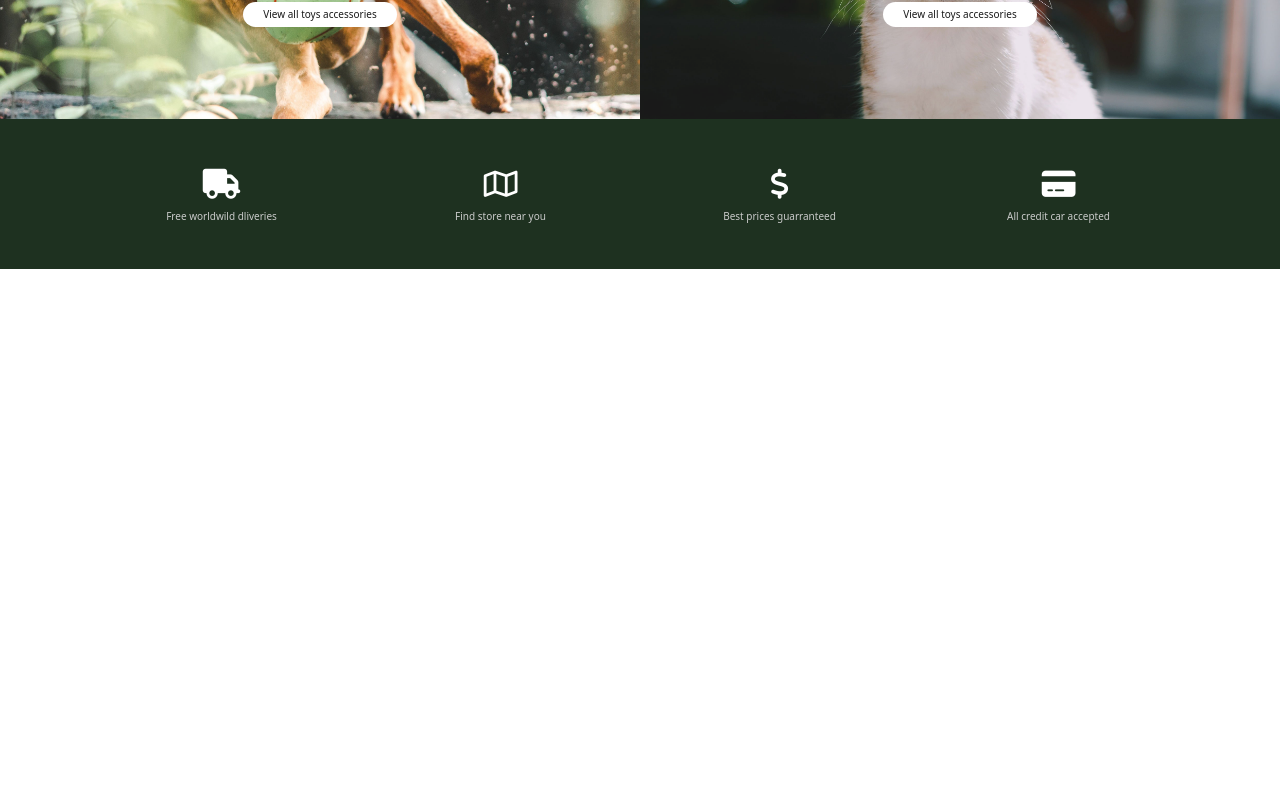
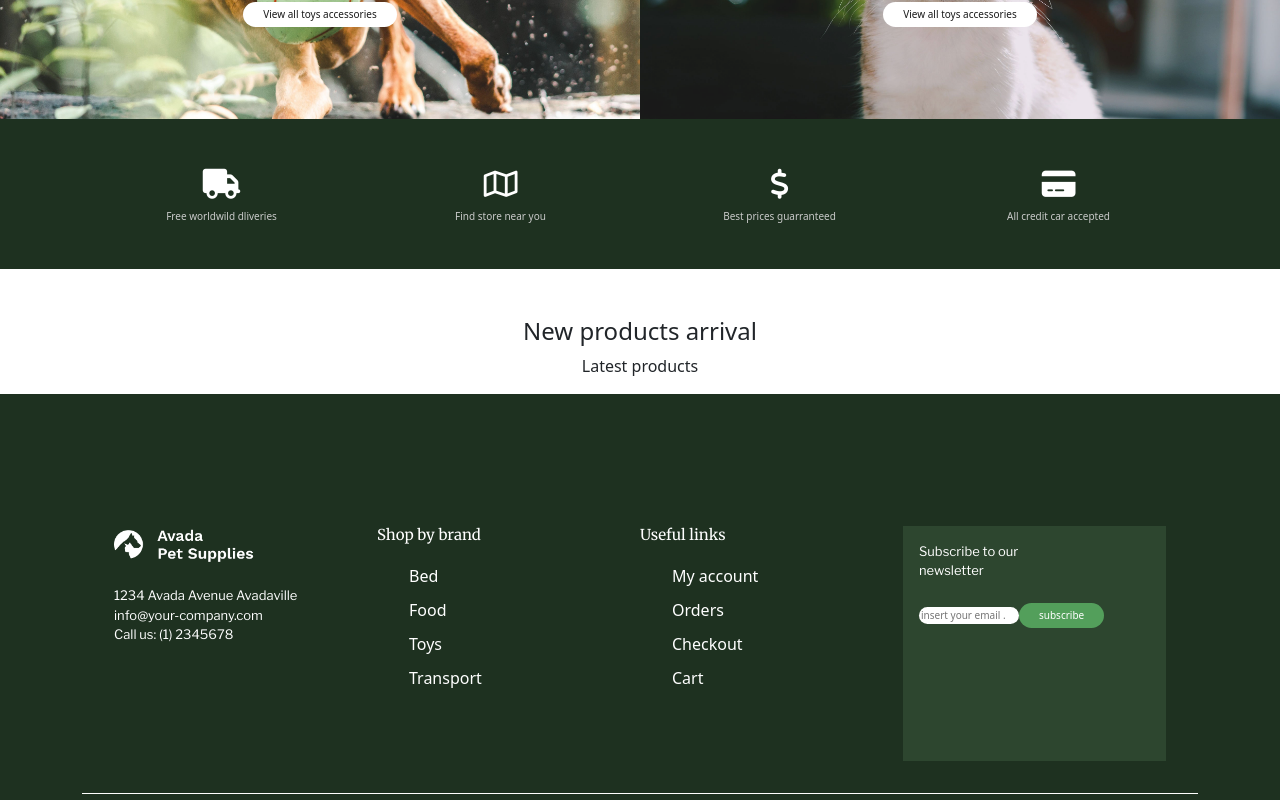
Before and after one commit to Fradala/proj-html-vuejs, a Vue app: page / in a window 1280 px wide. Shown: the part 2809-3609 px from the top of the page. Before the commit the page ends 3086 px from the top, so only its background shows below. Built offline with nearby package versions, Linux system fonts and the light colour scheme.

Commit message:
realizzata parte verde sotto

```diff
--- a/src/components/AppFooter.vue
+++ b/src/components/AppFooter.vue
@@ -1,9 +1,72 @@
 <template lang="">
-    <div>
-        <h1>
+   <section class="info-verdi text-start">
+        <div class="container">
+            <div class="quattro-info d-flex justify-content-between">
+                <div class="quadrato">
+                    <img src="../assets/images/mobile-light-pet-logo-2x.png" alt="logo">
+                    <p class="mt-4">
+                        1234 Avada Avenue Avadaville <br>
+                        info@your-company.com <br>
+                        Call us: (1) 2345678
+                    </p>
+                </div>
+                <div class="quadrato">
+                    <h5>
+                        Shop by brand
+                    </h5>
+                    <ul class="lista">
+                        <li>
+                            Bed
+                        </li>
+                        <li>
+                            Food
+                        </li>
+                        <li>
+                            Toys
+                        </li>
+                        <li>
+                            Transport
+                        </li>
+                    </ul>
+                </div>
 
-        </h1>
-    </div>
+                <div class="quadrato">
+                    <h5>
+                        Useful links
+                    </h5>
+                    <ul class="lista">
+                        <li>
+                            My account
+                        </li>
+                        <li>
+                            Orders
+                        </li>
+                        <li>
+                            Checkout
+                        </li>
+                        <li>
+                            Cart
+                        </li>
+                    </ul>
+                </div>
+
+                <div class=" quadrato carta-verde">
+                    <p>
+                        Subscribe to our <br>
+                        newsletter
+                    </p>
+                    <input class="mb-4" type="search" placeholder="insert your email ...*">
+                    <button>subscribe</button>
+
+                </div>
+
+            </div>
+
+        </div>
+
+
+
+   </section>
 </template>
 <script>
 export default {
@@ -15,5 +78,78 @@ export default {
 @use '../styles/partials/variables' as *;
 @use '../styles/partials/mixins' as *;
 
+.info-verdi{
+    background-color: #1e3120;
+    height: 500px;
+    display: flex;
+    justify-content: center;
+
+
+    .quattro-info{
+        border-bottom: 1px solid white;
+        margin: auto;
+        color: white;
+        height: 300px;
+        padding: 2rem;
+
+
+
+    }
+
+    .quadrato{
+        width: 25%;
+    }
+
+    img{
+        width: 140px;
+
+    }
+
+    input{
+        border-radius: 20px;
+        border: none;
+        font-size: 10px;
+        width: 100px;
+
+    }
+
+    button{
+        border-radius: 20px;
+        background-color: #539f5b;
+        color: white;
+        border: none;
+        font-size: 10px;
+        padding: 5px 20px;
+
+    }
+
+    .lista{
+        text-align: start;
+    }
+
+    h5{
+        font-size: 15px;
+        margin-bottom: 20px;
+        font-family: 'Merriweather', serif;
+    }
+
+    p{
+        font-size: 13px;
+        font-family: 'Libre Franklin', sans-serif;
+        margin-bottom: 20px;
+    }
+
+    li{
+        margin-bottom: 10px;
+    }
+
+    .carta-verde{
+        padding: 1rem;
+        background-color: #2d462f;
+        color: white;
+    }
+
+}
+
 
 </style>
--- a/src/components/AppMain.vue
+++ b/src/components/AppMain.vue
@@ -219,6 +219,18 @@
                 </div>
             </div>
 
+
+    </section>
+    <section class="container">
+        <div class="text-center mt-5">
+            <h4>
+                New products arrival
+            </h4>
+            <p>
+                Latest products
+            </p>
+
+        </div>
 
     </section>
 
```
